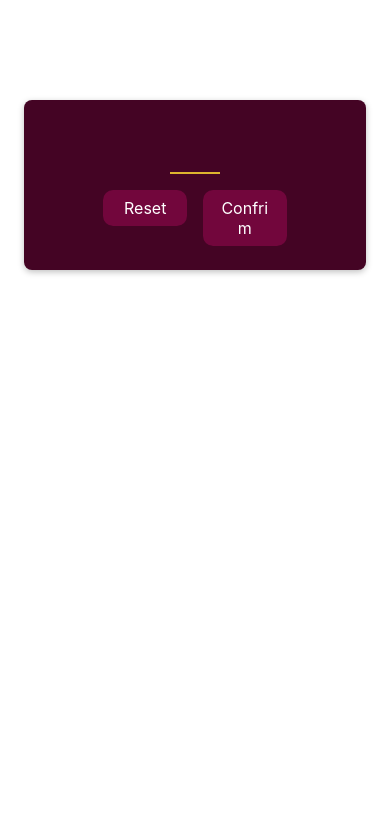
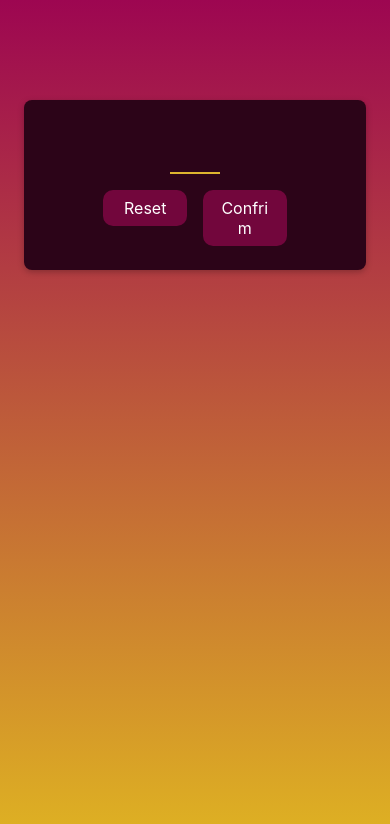
Before and after one commit to meritonm/Mini-Game-React-Native, a React Native app: screen / in a window 390 px wide. Shown: the top 824 px of the page. Built offline with nearby package versions, Linux system fonts and the light colour scheme.

Commit message:
fix background color with linear expo

```diff
--- a/App.js
+++ b/App.js
@@ -1,8 +1,18 @@
-import { StyleSheet } from "react-native";
+import { StyleSheet, View } from "react-native";
 import StartGameScreen from "./screen-components/StartGameScreen";
+import { LinearGradient } from "expo-linear-gradient";
 
 export default function App() {
-  return <StartGameScreen />;
+  return (
+    <LinearGradient colors={["#9d0651", "#dfb322"]} style={styles.appContainer}>
+      <StartGameScreen />
+    </LinearGradient>
+  );
 }
 
-const styles = StyleSheet.create({});
+const styles = StyleSheet.create({
+  appContainer: {
+    flex: 1,
+    // backgroundColor: "#b6ae91",
+  },
+});
--- a/package.json
+++ b/package.json
@@ -12,7 +12,8 @@
     "expo": "~51.0.28",
     "expo-status-bar": "~1.12.1",
     "react": "18.2.0",
-    "react-native": "0.74.5"
+    "react-native": "0.74.5",
+    "expo-linear-gradient": "~13.0.2"
   },
   "devDependencies": {
     "@babel/core": "^7.20.0"
--- a/screen-components/StartGameScreen.js
+++ b/screen-components/StartGameScreen.js
@@ -32,7 +32,7 @@ const styles = StyleSheet.create({
     marginTop: 100,
     marginHorizontal: 24,
     padding: 16,
-    backgroundColor: "#440424",
+    backgroundColor: "#2c0418",
     borderRadius: 8,
 
     // Android box shadow
```
Also changed, not shown: 1 other file (tests, documents, lock files or other folders).
